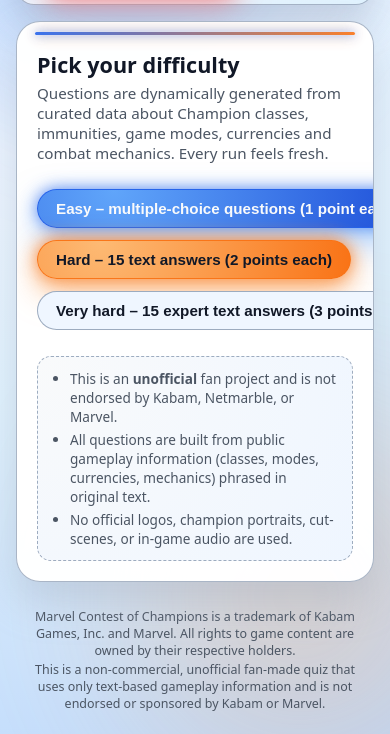
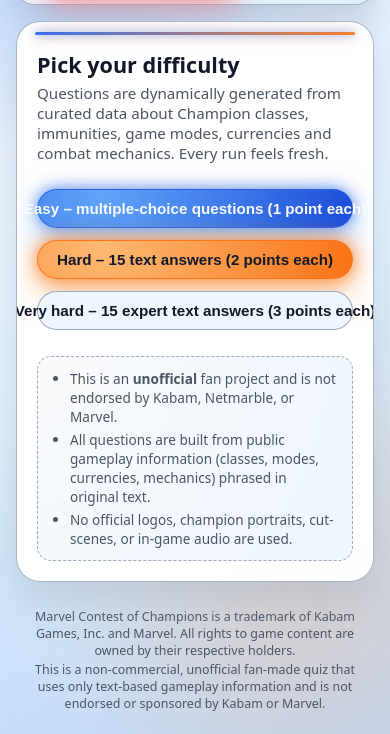
Before and after one commit to mcoc1all1/mcoc-quiz, a plain HTML site: page index.html in a window 390 px wide. Shown: the part 197-931 px from the top of the page. Drawn offline with Linux system fonts and the light colour scheme.

Commit message:
Update index.html

```diff
--- a/index.html
+++ b/index.html
@@ -940,6 +940,20 @@
         transform: translateY(0) scale(1);
       }
     }
+
+    /* Mobile tweaks for mode buttons */
+@media (max-width: 600px) {
+  .mode-buttons {
+    flex-direction: column;
+    align-items: stretch;   /* make children fill width */
+  }
+
+  .mode-buttons .btn {
+    width: 100%;
+    justify-content: center;  /* label centered inside */
+    text-align: center;
+  }
+}
 
     @media (min-width: 768px) {
       .panel-card {
```
